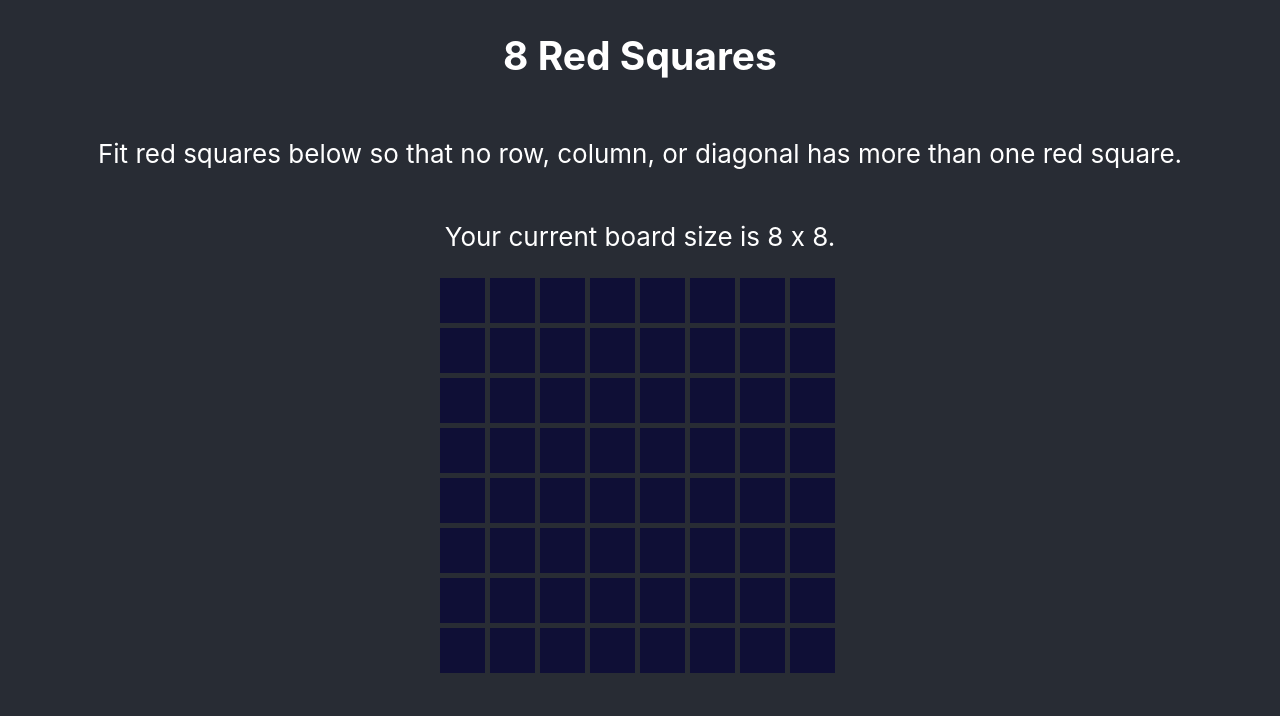
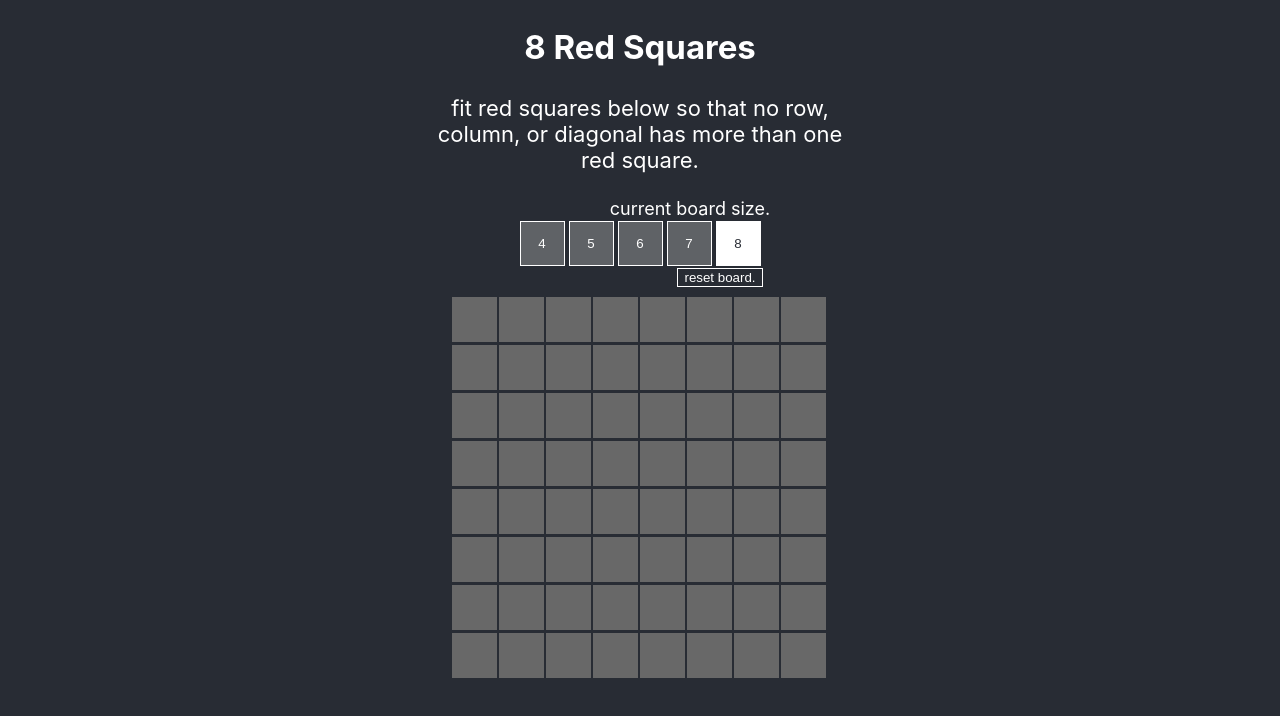
Before and after one commit to leppekja/8redsquares, a React (Create React App) app: page / in a window 1280 px wide. Shown: the top 716 px of the page. Built offline with nearby package versions, Linux system fonts and the light colour scheme.

Commit message:
reset board and layout updates plus prepare size

```diff
--- a/src/App.js
+++ b/src/App.js
@@ -36,6 +36,29 @@ function Board(props) {
   return <div className="board">{squaresList}</div>;
 }
 
+function BoardSize(props) {
+  const [current, setCurrent] = useState(props.boardSize);
+
+  const sizes = [...Array(5).keys()];
+
+  const boardSizes = sizes.map((n) => {
+    if (n + 4 === current) {
+      return (
+        <button key={n} className="boardSizeChangeBoxCurrent">
+          {n + 4}
+        </button>
+      );
+    } else {
+      return (
+        <button key={n} className="boardSizeChangeBox">
+          {n + 4}
+        </button>
+      );
+    }
+  });
+  return <div className="boardSizeList">{boardSizes}</div>;
+}
+
 function App() {
   const [boardSize, setBoardSize] = useState(8);
   const [squares, setSquares] = useState(Array(64).fill("box-unclicked"));
@@ -49,16 +72,26 @@ function App() {
     <div>
       <div className="header">
         <h2>8 Red Squares</h2>
-        <p>
-          Fit red squares below so that no row, column, or diagonal has more
+        <div className="directionsHeader">
+          fit red squares below so that no row, column, or diagonal has more
           than one red square.
-        </p>
-        <p>Your current board size is 8 x 8.</p>
+        </div>
+        <div className="boardSizeHeader">current board size.</div>
+      </div>
+      <div className="playArea">
+        <BoardSize boardSize={boardSize} setCurrent={setBoardSize} />
+        <button className="resetBoard" onClick={() => resetBoard(setSquares)}>
+          reset board.
+        </button>
         <Board squares={squares} setSquares={setSquares} />
-        {solved ? <div>"Nice Work!"</div> : <div></div>}
+        {solved ? <div>Nice Work!</div> : <div></div>}
       </div>
     </div>
   );
+}
+
+function resetBoard(setSquares) {
+  setSquares(Array(64).fill("box-unclicked"));
 }
 
 function checkSquares(squaresArray) {
--- a/src/index.css
+++ b/src/index.css
@@ -14,33 +14,94 @@ body {
   flex-direction: column;
   align-items: center;
   justify-content: center;
-  font-size: calc(10px + 2vmin);
+  font-size: calc(10px + 1.5vmin);
   color: white;
+}
+
+.directionsHeader {
+  padding-left: 0.4vw;
+  padding-right: 0.4vw;
+  max-width: 440px;
+  padding-bottom: 25px;
+}
+
+.playArea {
+  display: flex;
+  flex-direction: column;
+  align-items: center;
+  /* margin-left: auto;
+  margin-right: auto; */
 }
 
 .board {
   display: block;
   width: 420px;
-  height: 440px;
+  height: 420px;
+  margin: 10px 0px 0px 0px;
+  padding: 0px;
   /* background-color: #757575; */
 }
 
 .box-clicked {
   background-color: rgb(121, 0, 0);
+  transition: background-color 0.6s;
   height: 45px;
   width: 45px;
   color: white;
-  margin-right: 5px;
+  margin-right: 2px;
+  margin-bottom: 2px;
   border: none;
 }
 
 .box-unclicked {
-  background-color: rgb(15, 15, 54);
+  background-color: rgb(104, 104, 104);
+  transition: background-color 0.6s;
   height: 45px;
   width: 45px;
   color: white;
-  margin-right: 5px;
+  margin-right: 2px;
+  margin-bottom: 2px;
   border: none;
+}
+
+.boardSizeChangeBox {
+  height: 45px;
+  width: 45px;
+  margin: 2px;
+  transition: background-color 1s, color 1s;
+  background-color: #5f6266;
+  border: 1px solid white;
+  color: white;
+}
+
+.boardSizeChangeBoxCurrent {
+  height: 45px;
+  width: 45px;
+  margin: 2px;
+  background-color: white;
+  border: 1px solid white;
+  color: #282c34;
+}
+
+.boardSizeChangeBoxCurrent:hover {
+  background-color: white;
+  color: #282c34;
+}
+
+.boardSizelist {
+}
+
+.boardSizeHeader {
+  padding-left: 100px;
+  font-size: calc(10px + 1vmin);
+}
+
+.resetBoard {
+  display: block;
+  background-color: #282c34;
+  border: 1px solid white;
+  color: white;
+  margin-left: 160px;
 }
 
 code {
```
